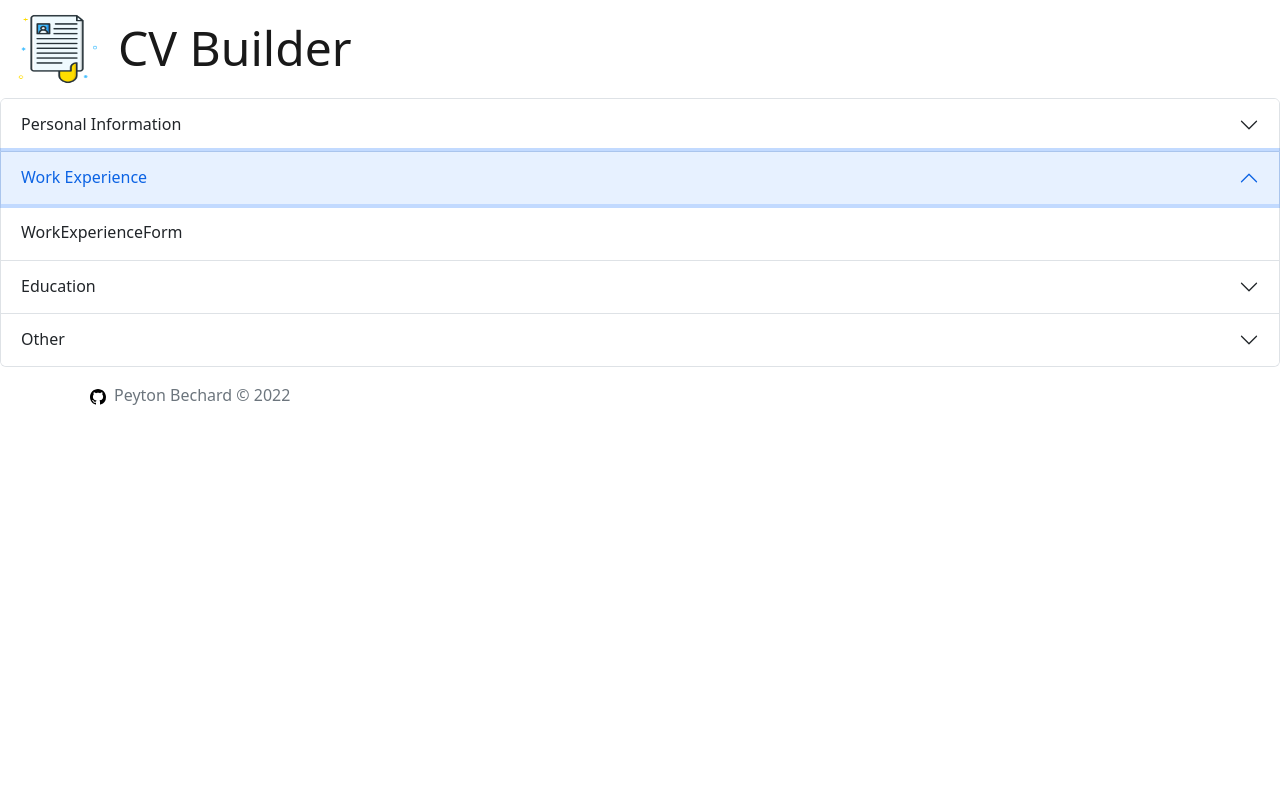
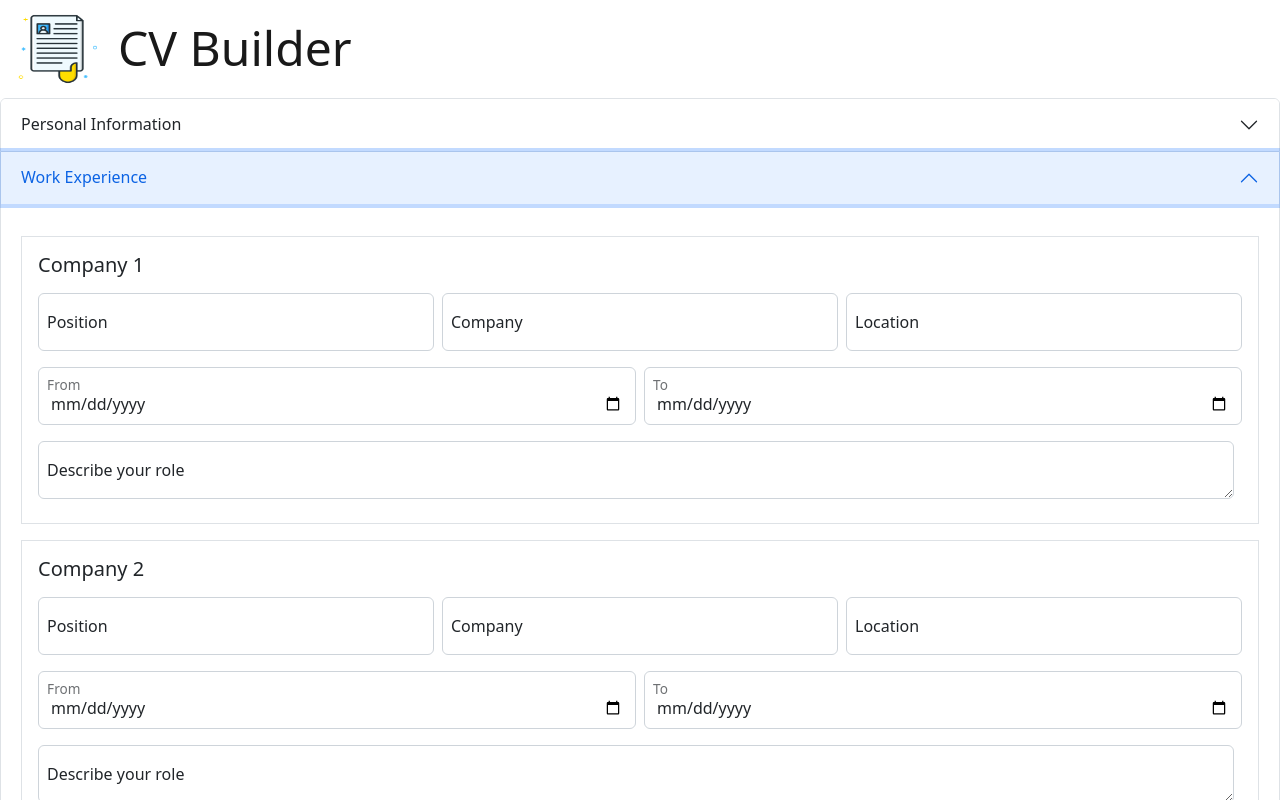
Before and after one commit to pmbechard/cv-builder, a React (Create React App) app: page / in a window 1280 px wide. Both pictures are taken after a click on the button "Work Experience". Shown: the top 800 px of the page. Built offline with nearby package versions, Linux system fonts and the light colour scheme.

Commit message:
Adds new component to handle area of work experience and separate forms within

```diff
--- a/src/components/Main.js
+++ b/src/components/Main.js
@@ -1,7 +1,7 @@
 import { Component } from 'react';
 import Accordion from 'react-bootstrap/Accordion';
 import PersonalInfoForm from './PersonalInfoForm';
-import WorkExperienceForm from './WorkExperienceForm';
+import WorkExperienceArea from './WorkExperienceArea';
 import EducationForm from './EducationForm';
 import OtherForm from './OtherForm';
 
@@ -18,7 +18,7 @@ class Main extends Component {
         <Accordion.Item eventKey='1'>
           <Accordion.Header>Work Experience</Accordion.Header>
           <Accordion.Body>
-            <WorkExperienceForm />
+            <WorkExperienceArea />
           </Accordion.Body>
         </Accordion.Item>
         <Accordion.Item eventKey='2'>
--- /dev/null
+++ b/src/components/WorkExperienceArea.js
@@ -0,0 +1,22 @@
+import React, { Component } from 'react';
+import WorkExperienceForm from './WorkExperienceForm';
+
+export class WorkExperienceArea extends Component {
+  constructor(props) {
+    super(props);
+
+    this.counter = 0;
+  }
+
+  render() {
+    return (
+      <div>
+        <WorkExperienceForm counter={this.counter++} />
+        <WorkExperienceForm counter={this.counter++} />
+        <WorkExperienceForm counter={this.counter++} />
+      </div>
+    );
+  }
+}
+
+export default WorkExperienceArea;
--- a/src/components/WorkExperienceForm.js
+++ b/src/components/WorkExperienceForm.js
@@ -1,7 +1,93 @@
 import React from 'react';
 
-function WorkExperienceForm() {
-  return <div>WorkExperienceForm</div>;
+function WorkExperienceForm({ counter }) {
+  return (
+    <div className='my-3 border p-3'>
+      <h5>Company {counter + 1} </h5>
+      <form action='' method='' className='form' noValidate>
+        <div className='row gx-2'>
+          <div className='my-2 form-floating col-md'>
+            <input
+              type='text'
+              id={`position-company-${counter}`}
+              className='form-control'
+              placeholder='Position'
+              required
+            />
+            <label
+              htmlFor={`position-company-${counter}`}
+              className='form-label'
+            >
+              Position
+            </label>
+          </div>
+          <div className='my-2 form-floating col-md'>
+            <input
+              type='text'
+              id={`company-${counter}`}
+              className='form-control'
+              placeholder='Company'
+              required
+            />
+            <label htmlFor={`company-${counter}`} className='form-label'>
+              Company
+            </label>
+          </div>
+          <div className='my-2 form-floating col'>
+            <input
+              type='location'
+              id={`company-location-${counter}`}
+              className='form-control'
+              placeholder='Location'
+              required
+            />
+            <label
+              htmlFor={`company-location-${counter}`}
+              className='form-label'
+            >
+              Location
+            </label>
+          </div>
+        </div>
+        <div className='row gx-2'>
+          <div className='my-2 form-floating col-md'>
+            <input
+              type='date'
+              id={`company-from-${counter}`}
+              className='form-control'
+              placeholder='From'
+              required
+            />
+            <label htmlFor={`company-from-${counter}`} className='form-label'>
+              From
+            </label>
+          </div>
+          <div className='my-2 form-floating col-md'>
+            <input
+              type='date'
+              id={`company-to-${counter}`}
+              className='form-control'
+              placeholder='To'
+              required
+            />
+            <label htmlFor={`company-to-${counter}`} className='form-label'>
+              To
+            </label>
+          </div>
+          <div className='row gx-2'>
+            <div className='my-2 form-floating col'>
+              <textarea
+                class='form-control'
+                placeholder='Describe your role'
+                id={`company-role-${counter}`}
+              ></textarea>
+              <label for={`company-role-${counter}`}>Describe your role</label>
+            </div>
+          </div>
+        </div>
+      </form>
+    </div>
+  );
 }
 
 export default WorkExperienceForm;
```
